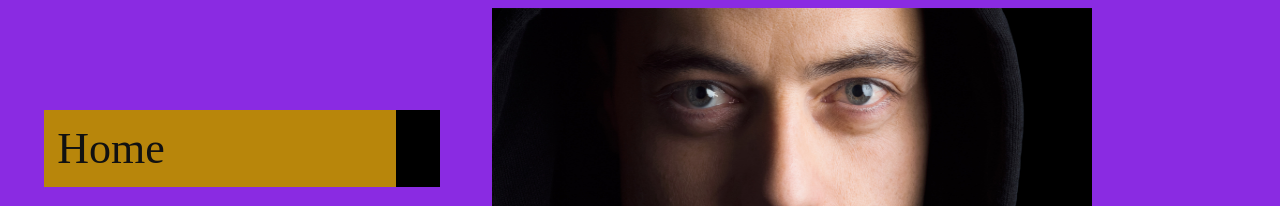
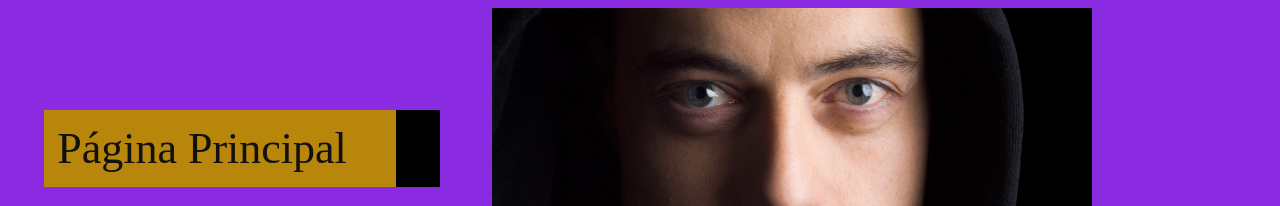
Before and after one commit to charlyred/mrrobot18, a plain HTML site: page index.html in a window 1280 px wide. Shown: the top 206 px of the page. Drawn offline with Linux system fonts and the light colour scheme.

Commit message:
Cambié el nombre del Home

```diff
--- a/index.html
+++ b/index.html
@@ -12,7 +12,7 @@
     <header>
         <nav>
             <ul class="navbar">
-                <li> Home</li>
+                <li> Página Principal</li>
                 <li><a href="pages/hardware.html" target="_blank">Hardware</a> </li>
                 <li><a href="pages/software.html" target="_blank">Software</a>  </li>
                 <li><a href="pages/nosotros.html" target="_blank">Nosotros</a> </li>
```
